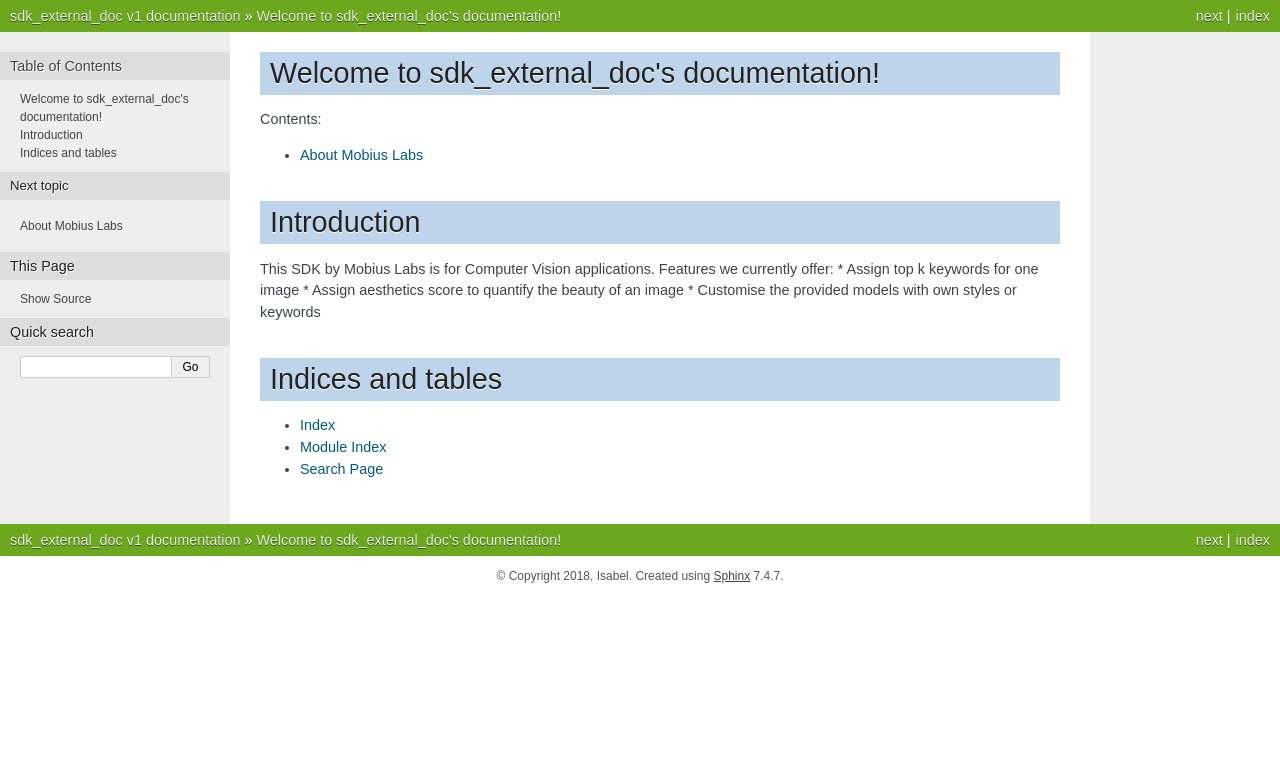
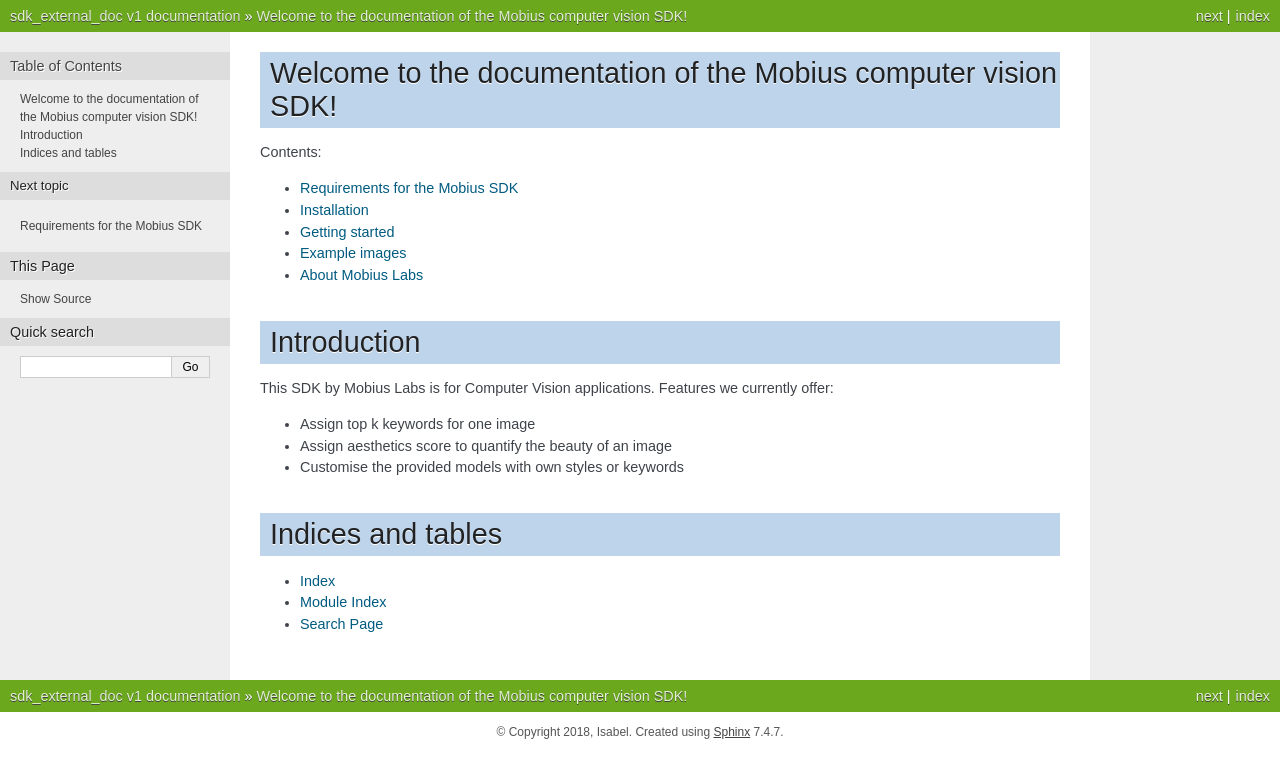
Before and after one commit to mobiusml/external-doc-test, a Sphinx documentation site: the page built from source/index.rst, in a window 1280 px wide. Shown: the top 778 px of the page. Built offline with Sphinx 7.4.7, drawn with Linux system fonts in a browser that asks for light colours; formulas are drawn with MathJax 3.

Commit message:
Add new pages to index

```diff
--- a/source/index.rst
+++ b/source/index.rst
@@ -2,19 +2,24 @@
    sphinx-quickstart on Thu Mar  8 11:26:18 2018.
    Index file for the external doc project for the Mobius Labs SDK.
 
-Welcome to sdk_external_doc's documentation!
+Welcome to the documentation of the Mobius computer vision SDK!
 ============================================
 
 .. toctree::
    :maxdepth: 2
    :caption: Contents:
 
+   requirements
+   installation
+   getting-started
+   example-images
    about-mobius
 
 Introduction
 ==================
 This SDK by Mobius Labs is for Computer Vision applications.
 Features we currently offer:
+
 * Assign top k keywords for one image
 * Assign aesthetics score to quantify the beauty of an image
 * Customise the provided models with own styles or keywords
```
